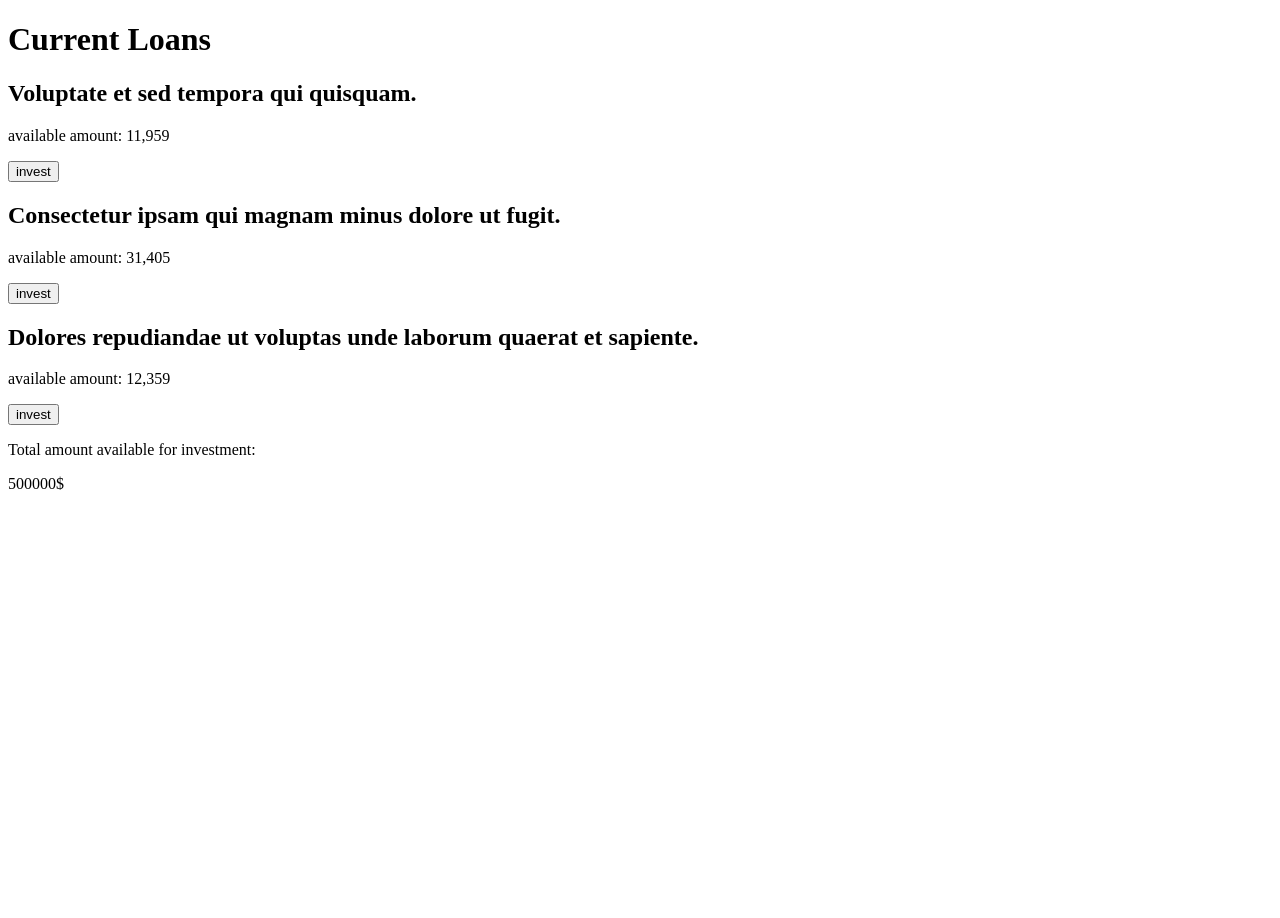
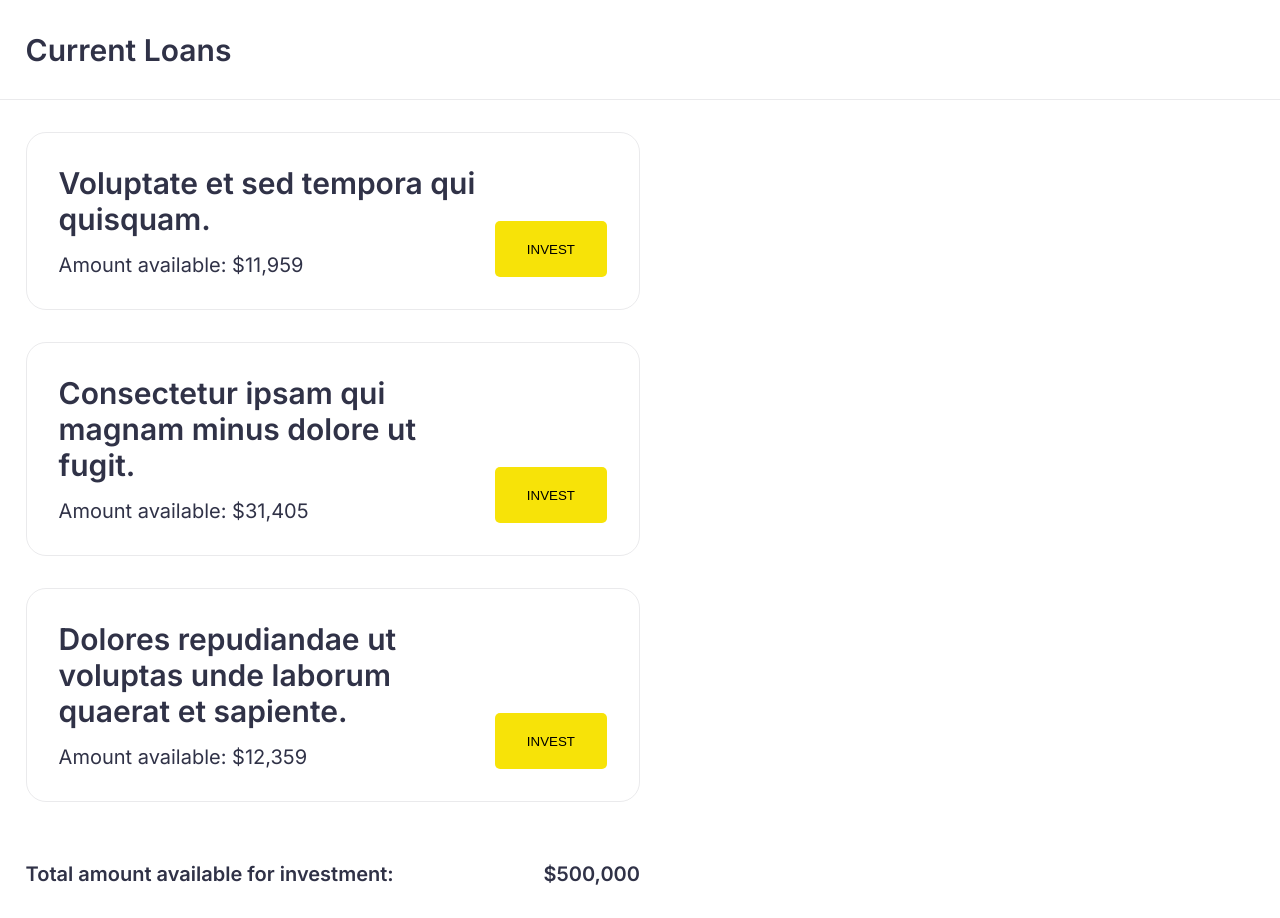
Before and after one commit to YevhenTar/Investment-manager-app, an Angular app: page / in a window 1280 px wide. Before the commit the page ends 800 px from the top, so only its background shows below. Built offline with nearby package versions, Linux system fonts and the light colour scheme.

Commit message:
Add additional changes to project

```diff
--- a/src/app/app.component.html
+++ b/src/app/app.component.html
@@ -4,34 +4,36 @@
 <main class="main-component">
   <section class="main-section">
     <div class="main-container">
-      <div class="loan-card" *ngFor="let loan of loansList">
+      <div class="loan-card main-container__loan-card" *ngFor="let loan of loansList">
         <div class="loan-card__wrap loan-card__wrap_left">
-          <h2 class="loan-card__title">{{ loan.properties.title }}</h2>
-          <p class="loan-card__details">available amount: {{ loan.properties.available }}</p>
+          <h3 class="loan-card__title">{{ loan.properties.title }}</h3>
+          <p class="loan-card__details">Amount available: {{ (loan.properties.available).replace(',','') | currency:'USD':'symbol': '1.0' }}</p>
         </div>
         <div class="loan-card__wrap loan-card__wrap_right">
-          <p class="loan-card__message">{{ loan.investIndicator }}</p>
+          <p class="loan-card__message" *ngIf="loan.investIndicator">invested</p>
           <button class="loan-card__button" (click)="onSelect(loan)">invest</button>
         </div>
       </div>
       <div class="form-container" *ngIf="selectedLoan">
-        <div class="loan-form" >
-          <h2 class="loan-form__headline">Invest in Loan</h2>
-          <h3 class="loan-form__title">{{selectedLoan.properties.title}}</h3>
-          <p class="loan-form__available-amount" >Amount available: {{selectedLoan.properties.available}}
-          <p class="loan-form__end-term">Loan ends in:  {{ selectedLoan.properties.term_remaining }}</p>
-          <label class="loan-form__label" for="input-field">Investment amount</label>
-          <div class="loan-form__input-container">
-            <input type="text" class="loan-form__input" [(ngModel)]="investAmount" name="form-input">
-            <button class="loan-form__button" (click)="onInvest(investAmount, totalAmount, selectedLoan.properties.available, selectedLoan)">invest</button>
-            <button class="loan-form__button" (click)="closeElem()">close</button>
-          </div>
+        <div class="form-body">
+          <form action="" method="post" class="loan-form" >
+            <button class="loan-form__button loan-form__button_close" (click)="closeElem()">X</button>
+            <h2 class="loan-form__headline">Invest in Loan</h2>
+            <p class="loan-form__title">{{selectedLoan.properties.title}}</p>
+            <p class="loan-form__available-amount" >Amount available: {{(selectedLoan.properties.available).replace(',','') | currency:'USD':'symbol': '1.0'}}
+            <p class="loan-form__end-term">Loan ends in:  {{ getPeriod(selectedLoan.properties.term_remaining)  }} </p>
+            <label class="loan-form__label" for="input-field">Investment amount</label>
+            <div class="loan-form__input-container">
+              <input type="text" class="loan-form__input" [(ngModel)]="investAmount" name="form-input" >
+              <button class="loan-card__button" (click)="onInvest(investAmount, selectedLoan)">invest</button>
+            </div>
+          </form>
         </div>
       </div>
     </div>
     <div class="total-amount-block">
       <p class="total-amount-block__info">Total amount available for investment:</p>
-      <p class="total-amount-block__number">{{ totalAmount }}$</p>
+      <p class="total-amount-block__number">{{ totalAmount | currency:'USD':'symbol': '1.0' }}</p>
     </div>
 
   </section>
--- a/src/app/app.component.scss
+++ b/src/app/app.component.scss
@@ -0,0 +1,145 @@
+.main-header {
+    height: 100px;
+    display: flex;
+    flex-direction: row;
+    justify-content: flex-start;
+    align-items: center;
+    padding: 0 2%;
+    border-bottom: 1px solid rgba(48, 50, 71, 0.1);
+    &__headline {
+        font-size: 30px;
+    }
+}
+.main-component {
+    overflow: hidden;
+}
+.main-section {
+    padding: 32px 2%;
+}
+.main-container {
+    margin-bottom: 60px;
+    &__loan-card{
+        margin-bottom: 32px;
+        &:last-child{
+            margin-bottom: 0;
+        }
+    }
+}
+.loan-card {
+    width: 50%;
+    border: 1px solid rgba(48, 50, 71, 0.1);
+    border-radius: 20px;
+    display: flex;
+    flex-direction: row;
+    justify-content: space-between;
+    align-items: stretch;
+    padding: 32px;
+		&__wrap {
+			&_right {
+                height: auto;
+                display: flex;
+                flex-direction: column;
+                justify-content: flex-end;
+                align-items: flex-end;
+            }
+		}
+		&__title {
+            margin-bottom: 16px;
+        }
+		&__message {
+            font-weight: 600;
+            font-size: 16px;
+            color: #51A571;
+        }
+		&__button {
+            width: fit-content;
+            height: 56px;
+            background: #F7E308;
+            border-radius: 5px;
+            padding: 0 32px;
+            border: none;
+            font-weight: 500;
+            text-transform: uppercase;
+            cursor: pointer;
+        }
+}
+.form-container {
+    position: fixed;
+    width: 100%;
+    height: 100%;
+    background-color: rgba(0, 0, 0, 0.8);
+    top: 0;
+    left: 0;
+}
+.form-body {
+    min-height: 100%;
+    display: flex;
+    justify-content: center;
+    align-items: center;
+    padding: 30px 10px;
+}
+.loan-form {
+    background-color: #fff;
+    max-width: 800px;
+    padding: 30px;
+    position: relative;
+    border-radius: 5px;
+		&__headline {
+            margin-bottom: 32px;
+        }
+		&__title {
+            margin-bottom: 32px;
+        }
+		&__available-amount {
+            margin-bottom: 8px;
+        }
+		&__end-term {
+            margin-bottom: 64px;
+        }
+		&__label {
+            font-weight: 600;
+            font-size: 30px;
+            line-height: 36px;
+            margin-bottom: 29px;
+            display: inline-block;
+        }
+		&__input-container {
+            display: flex;
+            flex-direction: row;
+            justify-content: flex-start;
+            align-items: center;
+        }
+		&__input {
+            width: 328px;
+            height: 56px;
+            padding: 5px 15px;
+            margin-right: 15px;
+            font-size: 20px;
+            color: #303247;
+            font-weight: 400;
+            outline: none;
+            border: 1px solid rgba(48, 50, 71, 0.1);
+            border-radius: 5px;
+            text-align: right;
+        }
+		&__button {
+            &_close{
+                border: none;
+                background-color: #fff;
+                width: 16px;
+                height: 16px;
+                position: absolute;
+                top: 10px;
+                right: 10px;
+                cursor: pointer;
+            }
+        }
+}
+.total-amount-block {
+    width: 50%;
+    display: flex;
+    flex-direction: row;
+    justify-content: space-between;
+    align-items: center;
+    font-weight: 600;
+}
--- a/src/app/app.component.ts
+++ b/src/app/app.component.ts
@@ -19,11 +19,7 @@ export class AppComponent {
 
   ngOnInit(): void {
     this.loansService.getLoans().subscribe((data:any) => {
-        this.loansList = [
-          new Loan(data.loans[0], ""),
-          new Loan(data.loans[1], ""),
-          new Loan(data.loans[2], "")
-        ]
+        this.loansList = data.loans.map((loan: any): Loan => new Loan(loan, false));
         console.log(this.loansList);
     });
   }
@@ -31,20 +27,22 @@ export class AppComponent {
   onSelect(loan: Loan){
     this.selectedLoan = loan;
   }
+  getPeriod(currentDate: any){
+    return `${Math.round(currentDate/86400)} days`;
+  }
 
   closeElem(){
     this.investAmount = 0;
     this.selectedLoan = null;
   }
 
-  onInvest(inputVal:number, summary: number, availableVal: any, chosenLoan: Loan | null){
+  onInvest(inputVal:number, chosenLoan: Loan | null){
     if(inputVal > 0 && !isNaN(inputVal) && chosenLoan !== null){
-      if(this.totalAmount > inputVal && Number(availableVal.split(',').join('')) >= inputVal){
-        summary = summary - inputVal;
-        this.totalAmount = summary;
-        availableVal = Number(availableVal.split(',').join('')) - inputVal;
+      if(this.totalAmount > inputVal && Number(chosenLoan.properties.available.replace(',','')) >= inputVal){
+        this.totalAmount = this.totalAmount - inputVal;
+        const availableVal = chosenLoan.properties.available.replace(',','') - inputVal;
         chosenLoan.properties.available = String(availableVal);
-        chosenLoan.investIndicator = "invested";
+        chosenLoan.investIndicator = true;
         this.closeElem();
       }
     }
--- a/src/app/loan.ts
+++ b/src/app/loan.ts
@@ -1,7 +1,7 @@
 export class Loan{
     properties: any;
-    investIndicator: string;
-    constructor(properties: any, investIndicator: string){
+    investIndicator: boolean;
+    constructor(properties: any, investIndicator: boolean){
         this.properties = properties;
         this.investIndicator = investIndicator;
     }
--- a/src/app/loans.service.ts
+++ b/src/app/loans.service.ts
@@ -12,7 +12,6 @@ export class LoansService {
   constructor() { }
 
   getLoans(): Observable<any>{
-    const loansList = of(Loans);
-    return loansList;
+    return of(Loans);
   }
 }
--- a/src/styles.scss
+++ b/src/styles.scss
@@ -1 +1,46 @@
-/* You can add global styles to this file, and also import other style files */
+@import url(https://fonts.googleapis.com/css?family=Inter:100,200,300,regular,500,600,700,800,900);
+html {
+    height: 100vh;
+    box-sizing: border-box;
+}
+*,
+*:before,
+*:after {
+    box-sizing: inherit;
+}
+body {
+    margin: 0;
+    font-family: 'Inter', sans-serif;
+    font-weight: 400;
+    font-style: normal;
+    font-size: 20px;
+    color: #303247;
+    line-height: 1.2;
+    background-color: #FFFFFF;
+}
+section {
+    position: relative;
+    overflow: visible;
+    width: 100%;
+}
+
+p {
+    margin: 0;
+}
+h1,
+h2,
+h3,
+h4,
+h5 {
+    font-weight: 600;
+    margin: 0;
+}
+h2{
+    font-size: 35px;
+}
+h3{
+    font-size: 30px;
+}
+h4{
+    font-size: 25px;
+}
```
